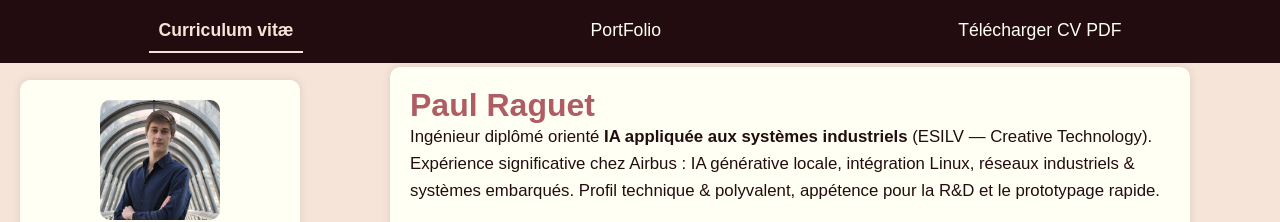
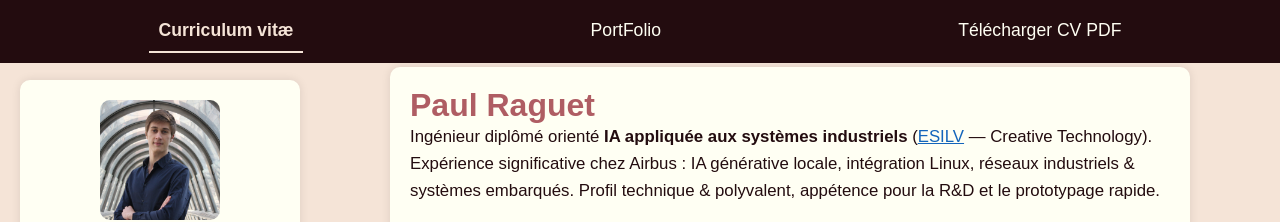
Before and after one commit to PaulQuiDev/WebDev, a Next.js app: page / in a window 1280 px wide. Shown: the top 222 px of the page. Built offline with nearby package versions, Linux system fonts and the light colour scheme.

Commit message:
Home: remettre le lien hypertexte ESILV dans l'introduction
Rend « ESILV » cliquable (https://www.esilv.fr/, cible _blank) dans le sous-titre d'introduction, comme dans les versions antérieures du site.

```diff
--- a/app/page.js
+++ b/app/page.js
@@ -56,7 +56,7 @@ export default function Home() {
         <section className={styles.section}>
           <h1 className={styles.title}>Paul Raguet </h1>
           <p className={styles.subTitle}>
-            Ingénieur diplômé orienté <strong>IA appliquée aux systèmes industriels</strong> (ESILV — Creative Technology). Expérience significative chez Airbus : IA générative locale, intégration Linux, réseaux industriels &amp; systèmes embarqués. Profil technique &amp; polyvalent, appétence pour la R&amp;D et le prototypage rapide.
+            Ingénieur diplômé orienté <strong>IA appliquée aux systèmes industriels</strong> (<a href="https://www.esilv.fr/" target="_blank" rel="noopener noreferrer">ESILV</a> — Creative Technology). Expérience significative chez Airbus : IA générative locale, intégration Linux, réseaux industriels &amp; systèmes embarqués. Profil technique &amp; polyvalent, appétence pour la R&amp;D et le prototypage rapide.
           </p>
         </section>
 
```
